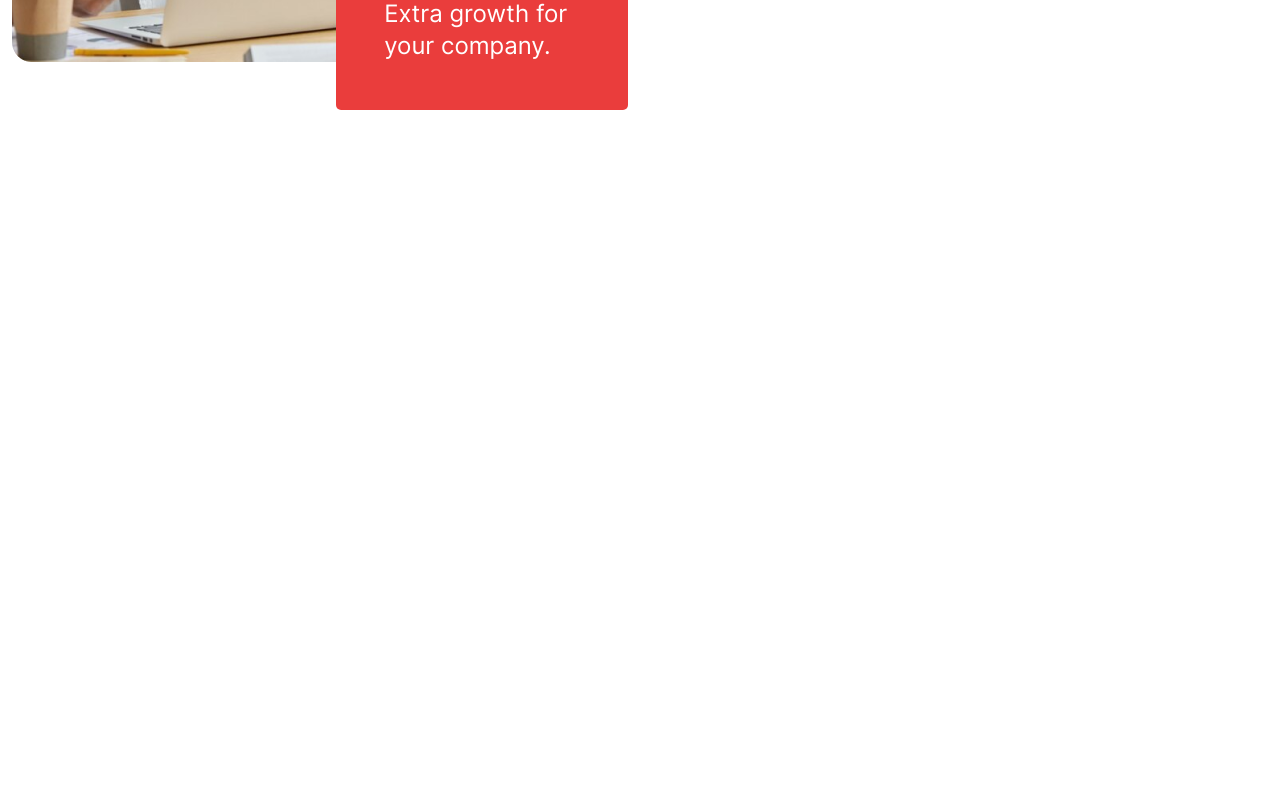
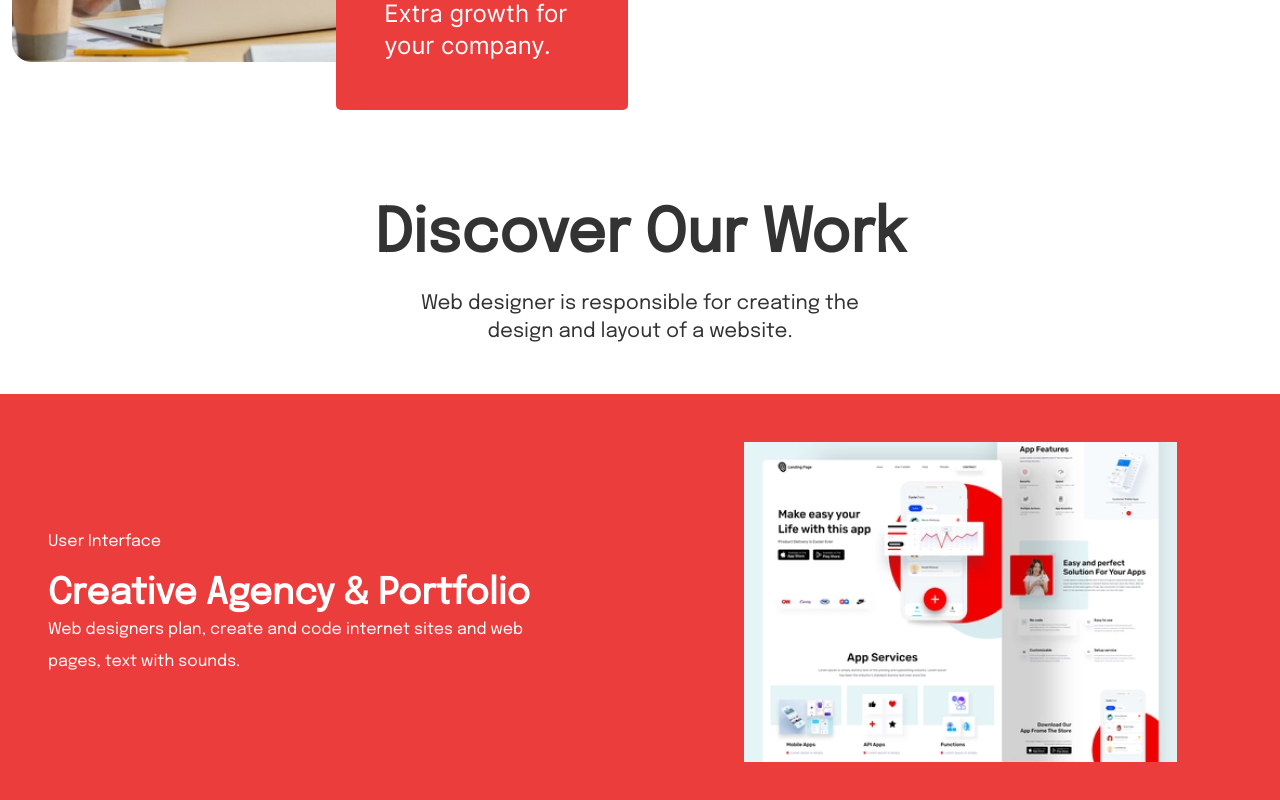
Before and after one commit to leojune12/hardwell-landing-page, a Nuxt app: page / in a window 1280 px wide. Shown: the part 1880-2680 px from the top of the page. Before the commit the page ends 2038 px from the top, so only its background shows below. Built offline with nearby package versions, Linux system fonts and the light colour scheme.

Commit message:
Add work section

```diff
--- /dev/null
+++ b/components/Work.vue
@@ -0,0 +1,96 @@
+<template>
+    <div class="work-section">
+        <div class="container-xxl py-5 header">
+            <div class="primary-text text-4xl text-md-5xl text-lg-6xl mb-4">
+                Discover Our Work
+            </div>
+            <div class="secondary-text text-base text-md-xl mx-auto">
+                Web designer is responsible for creating the design and layout of a website.
+            </div>
+        </div>
+        <div class="content py-5">
+            <div class="container-xxl">
+                <div class="row">
+                    <div class="col-md-6 d-flex flex-column justify-content-center pb-5 pb-md-0 text-center text-md-start ps-md-5">
+                        <div class="user-interface-text mb-3">
+                            User Interface
+                        </div>
+                        <div class="primary-text text-3xl text-md-4xl mb-3 mx-auto m-md-0">
+                            Creative Agency & Portfolio
+                        </div>
+                        <div class="secondary-text mx-auto m-md-0">
+                            Web designers plan, create and code internet sites and web pages, text with sounds.
+                        </div>
+                    </div>
+                    <div class="col-md-6 d-flex justify-content-center">
+                        <img src="/images/image-12.png" alt="" class="mx-auto img-fluid">
+                    </div>
+                </div>
+            </div>
+        </div>
+    </div>
+</template>
+<script>
+export default {
+
+}
+</script>
+<style lang="scss">
+    .work-section {
+        .header {
+            .primary-text {
+                color: #333;
+                text-align: center;
+                font-family: Epilogue;
+                // font-size: 56px;
+                font-style: normal;
+                font-weight: 700;
+                // line-height: 64px; /* 114.286% */
+            }
+
+            .secondary-text {
+                color: #333;
+                text-align: center;
+                font-family: Epilogue;
+                // font-size: 20px;
+                font-style: normal;
+                font-weight: 400;
+                // line-height: 32px; /* 160% */
+                max-width: 500px;
+            }
+        }
+
+        .content {
+            background: #EA3D3C;
+
+            .user-interface-text {
+                color: #FFF;
+                font-family: Epilogue;
+                font-size: 16px;
+                font-style: normal;
+                font-weight: 400;
+                line-height: 32px; /* 200% */
+            }
+
+            .primary-text {
+                color: #FFF;
+                font-family: Epilogue;
+                // font-size: 40px;
+                font-style: normal;
+                font-weight: 700;
+                // line-height: 48px; /* 120% */
+                max-width: 500px;
+            }
+
+            .secondary-text {
+                color: #FFF;
+                font-family: Epilogue;
+                font-size: 16px;
+                font-style: normal;
+                font-weight: 400;
+                line-height: 32px; /* 200% */
+                max-width: 500px;
+            }
+        }
+    }
+</style>
--- a/pages/index.vue
+++ b/pages/index.vue
@@ -4,6 +4,7 @@
         <Hero />
         <Service />
         <About />
+        <Work />
     </div>
 </template>
 <script>
```
Also changed, not shown: public/images/image-12.png (added).
